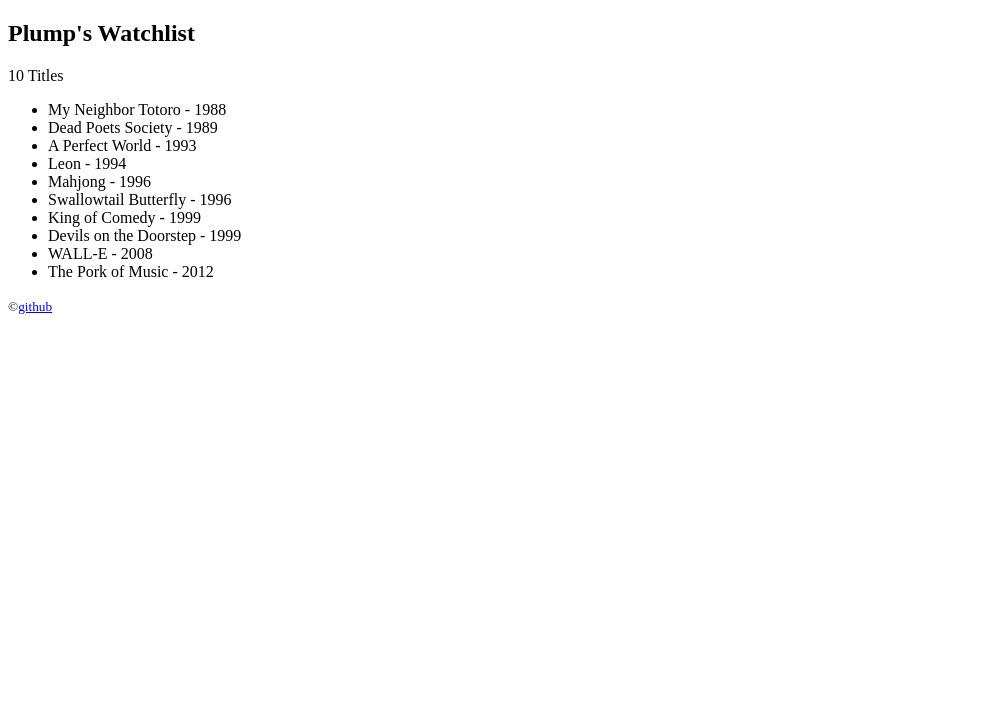
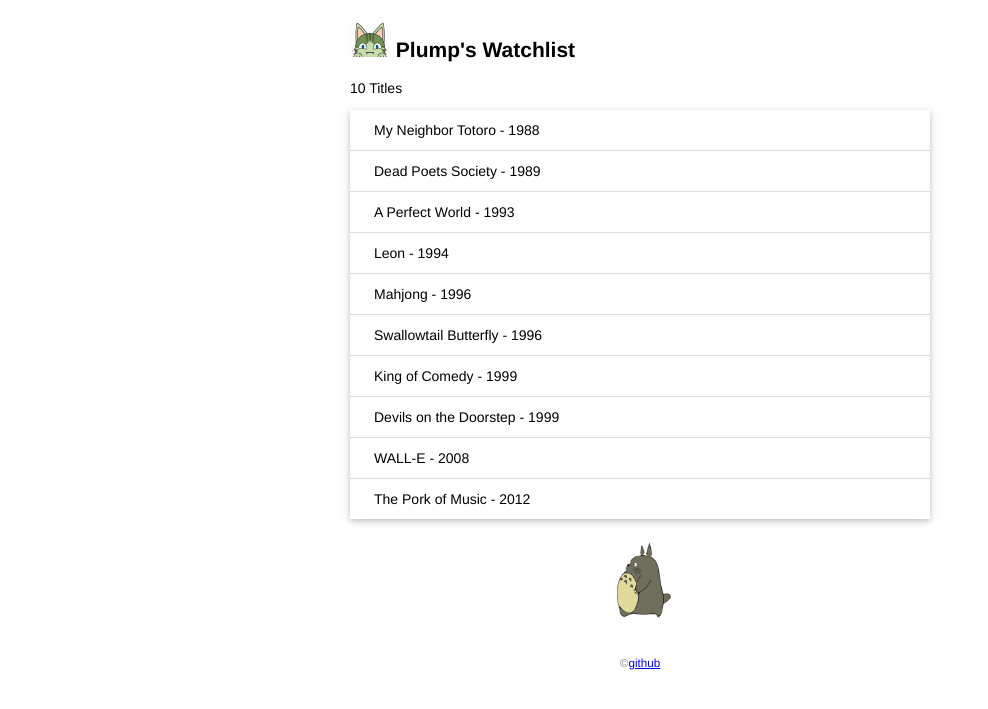
Before and after one commit to PlumpMonsey/watchlist, a Flask app: page / in a window 1280 px wide. Shown: the top 709 px of the page, without its empty margins (0-988 px from the left). Run offline with Flask 2, Linux system fonts and the light colour scheme.

Commit message:
Add static file

```diff
--- /dev/null
+++ b/static/style.css
@@ -0,0 +1,48 @@
+/* 页面整体 */
+body {
+    margin: auto;
+    max-width: 580px;
+    font-size: 14px;
+    font-family: Helvetica, Arial, sans-serif;
+}
+
+/* 页脚 */
+footer {
+    color: #888;
+    margin-top: 15px;
+    text-align: center;
+    padding: 10px;
+}
+
+/* 头像 */
+.avatar {
+    width: 40px;
+}
+
+/* 电影列表 */
+.movie-list {
+    list-style-type: none;
+    padding: 0;
+    margin-bottom: 10px;
+    box-shadow: 0 2px 5px 0 rgba(0, 0, 0, 0.16), 0 2px 10px 0 rgba(0, 0, 0, 0.12);
+}
+
+.movie-list li {
+    padding: 12px 24px;
+    border-bottom: 1px solid #ddd;
+}
+
+.movie-list li:last-child {
+    border-bottom:none;
+}
+
+.movie-list li:hover {
+    background-color: #f8f9fa;
+}
+
+/* 龙猫图片 */
+.totoro {
+    display: block;
+    margin: 0 auto;
+    height: 100px;
+}
--- a/templates/index.html
+++ b/templates/index.html
@@ -2,17 +2,26 @@
 <html lang="en">
 <head>
     <meta charset="utf-8">
+    {# 网页名 #}
     <title>{{ name }}'s Watchlist</title>
+    {# 网页图标 #}
+    <link rel="icon" href="{{ url_for('static', filename='favicon.ico') }}">
+    {# css模板 #}
+    <link rel="stylesheet" href="{{ url_for('static', filename='style.css') }}" type="text/css">
 </head>
 <body>
-    <h2>{{ name }}'s Watchlist</h2>
+    <h2>
+        <img alt="Avatar"  class="avatar" src="{{ url_for('static', filename='images/avatar.png') }}">
+        {{ name }}'s Watchlist
+    </h2>
     {# 使用 length 过滤器获取 movies 变量的长度 #}
     <p>{{ movies|length }} Titles</p>
-    <ul>
+    <ul class="movie-list">
         {% for movie in movies %}  {# 迭代 movies 变量 #}
         <li>{{ movie.title }} - {{ movie.year }}</li>  {# 等同于 movie['title'] #}
         {% endfor %}  {# 使用 endfor 标签结束 for 语句 #}
     </ul>
+    <img alt="Walking Totoro" class="totoro" src="{{ url_for('static', filename='images/totoro.gif') }}">
     <footer>
         <small>&copy;<a href="https://github.com/PlumpMonsey">github</a></small>
     </footer>
```
Also changed, not shown: static/favicon.ico (added), static/images/avatar.png (added), static/images/totoro.gif (added).
